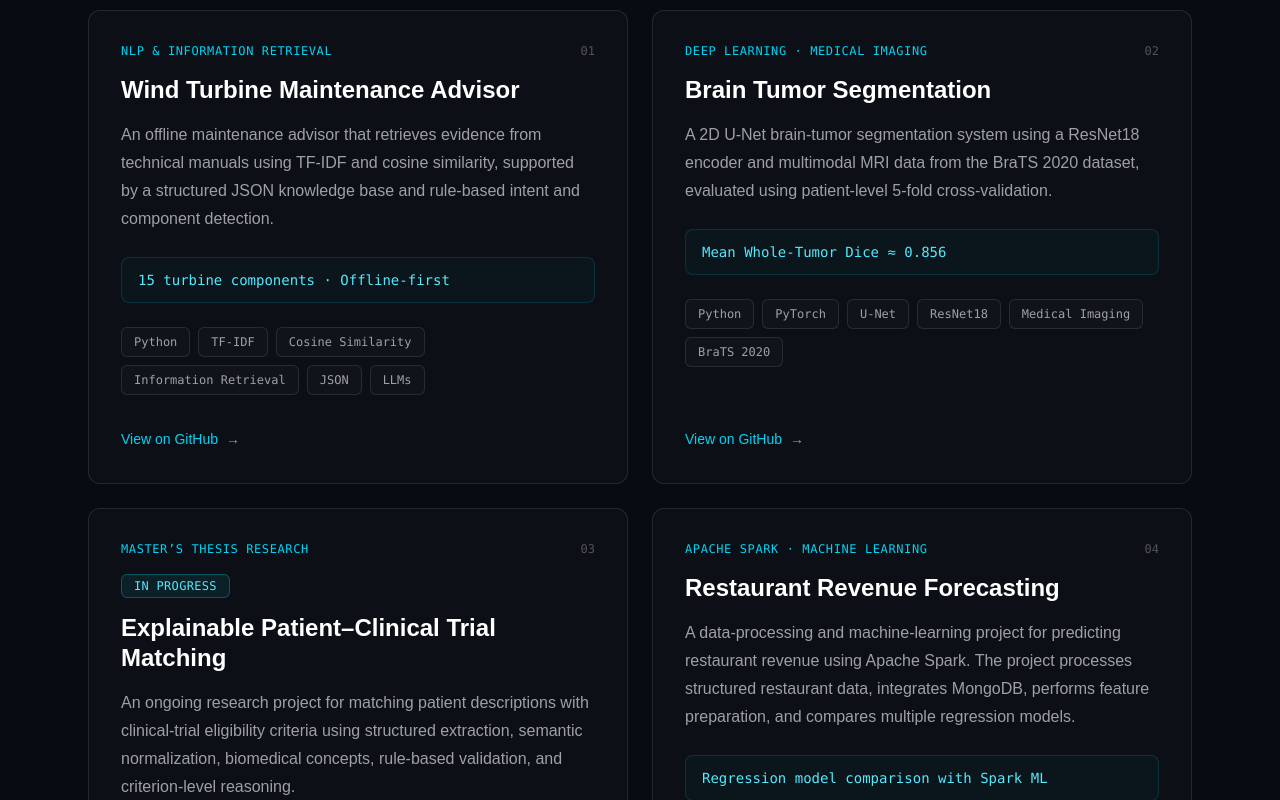
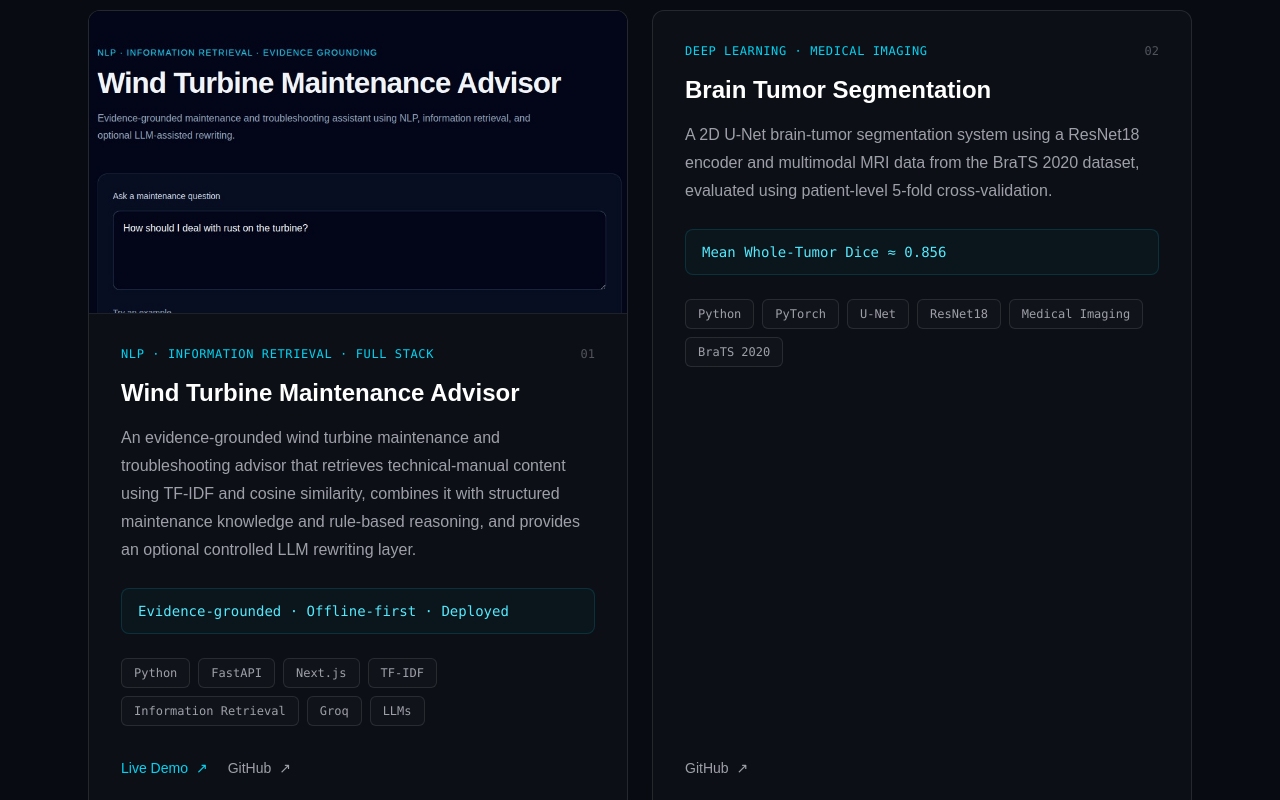
Before and after one commit to abhinabadutta2019/abhinaba-portfolio, a Next.js app: page / in a window 1280 px wide. Shown: the part 3460-4260 px from the top of the page. Built offline with nearby package versions, Linux system fonts and the light colour scheme.

Commit message:
Add live Wind Turbine Advisor project

```diff
--- a/src/components/Projects.tsx
+++ b/src/components/Projects.tsx
@@ -1,20 +1,25 @@
+import Image from "next/image";
+
 const projects = [
   {
     title: "Wind Turbine Maintenance Advisor",
-    subtitle: "NLP & Information Retrieval",
+    subtitle: "NLP · Information Retrieval · Full Stack",
     description:
-      "An offline maintenance advisor that retrieves evidence from technical manuals using TF-IDF and cosine similarity, supported by a structured JSON knowledge base and rule-based intent and component detection.",
+      "An evidence-grounded wind turbine maintenance and troubleshooting advisor that retrieves technical-manual content using TF-IDF and cosine similarity, combines it with structured maintenance knowledge and rule-based reasoning, and provides an optional controlled LLM rewriting layer.",
     tech: [
       "Python",
+      "FastAPI",
+      "Next.js",
       "TF-IDF",
-      "Cosine Similarity",
       "Information Retrieval",
-      "JSON",
+      "Groq",
       "LLMs",
     ],
-    metric: "15 turbine components · Offline-first",
+    metric: "Evidence-grounded · Offline-first · Deployed",
     github:
       "https://github.com/abhinabadutta2019/wind-turbine-maintenance-advisor",
+    live: "https://wind-turbine-maintenance-advisor.vercel.app",
+    image: "/projects/wind-turbine-advisor.png",
     status: null,
   },
 
@@ -33,6 +38,8 @@ const projects = [
     ],
     metric: "Mean Whole-Tumor Dice ≈ 0.856",
     github: "https://github.com/abhinabadutta2019/brain-tumor-segmentation",
+    live: null,
+    image: null,
     status: null,
   },
 
@@ -51,6 +58,8 @@ const projects = [
     ],
     metric: "Explainable criterion-level matching",
     github: null,
+    live: null,
+    image: null,
     status: "In Progress",
   },
 
@@ -71,6 +80,8 @@ const projects = [
     metric: "Regression model comparison with Spark ML",
     github:
       "https://github.com/abhinabadutta2019/ApacheSparkRestaurantForecast",
+    live: null,
+    image: null,
     status: null,
   },
 ];
@@ -92,7 +103,7 @@ export default function Projects() {
 
         <p className="mt-4 max-w-2xl leading-7 text-zinc-400">
           Projects across NLP, information retrieval, deep learning, biomedical
-          AI, machine learning, and data engineering.
+          AI, machine learning, data engineering, and full-stack development.
         </p>
 
         {/* Project grid */}
@@ -100,8 +111,23 @@ export default function Projects() {
           {projects.map((project, index) => (
             <article
               key={project.title}
-              className="group flex flex-col rounded-xl border border-white/10 bg-white/[0.02] p-6 transition duration-300 hover:-translate-y-1 hover:border-cyan-400/40 sm:p-8"
+              className="group flex flex-col overflow-hidden rounded-xl border border-white/10 bg-white/[0.02] transition duration-300 hover:-translate-y-1 hover:border-cyan-400/40"
             >
+              {/* Project image */}
+              {project.image && (
+                <div className="relative aspect-[16/9] w-full overflow-hidden border-b border-white/10 bg-[#05080d]">
+                  <Image
+                    src={project.image}
+                    alt={`${project.title} interface`}
+                    fill
+                    className="object-cover object-top transition duration-500 group-hover:scale-[1.02]"
+                    sizes="(max-width: 768px) 100vw, 50vw"
+                  />
+                </div>
+              )}
+
+              {/* Card content */}
+              <div className="flex flex-1 flex-col p-6 sm:p-8">
                 {/* Top row */}
                 <div className="flex items-start justify-between gap-4">
                   <p className="font-mono text-xs uppercase tracking-wider text-cyan-400">
@@ -149,23 +175,38 @@ export default function Projects() {
                   ))}
                 </div>
 
-              {/* Link */}
-              <div className="mt-auto pt-8">
-                {project.github ? (
+                {/* Links */}
+                <div className="mt-auto flex flex-wrap items-center gap-5 pt-8">
+                  {project.live && (
+                    <a
+                      href={project.live}
+                      target="_blank"
+                      rel="noopener noreferrer"
+                      className="inline-flex items-center gap-2 text-sm font-medium text-cyan-400 transition hover:text-cyan-300"
+                    >
+                      Live Demo
+                      <span>↗</span>
+                    </a>
+                  )}
+
+                  {project.github && (
                     <a
                       href={project.github}
                       target="_blank"
                       rel="noopener noreferrer"
-                    className="inline-flex items-center gap-2 text-sm font-medium text-cyan-400 transition hover:text-cyan-300"
+                      className="inline-flex items-center gap-2 text-sm font-medium text-zinc-400 transition hover:text-white"
                     >
-                    View on GitHub
-                    <span>→</span>
+                      GitHub
+                      <span>↗</span>
                     </a>
-                ) : (
+                  )}
+
+                  {!project.github && !project.live && (
                     <span className="text-sm text-zinc-600">
                       Ongoing academic research
                     </span>
                   )}
+                </div>
               </div>
             </article>
           ))}
```
Also changed, not shown: public/projects/wind-turbine-advisor.png (added). Lines whose indentation alone changed are shown as unchanged.
